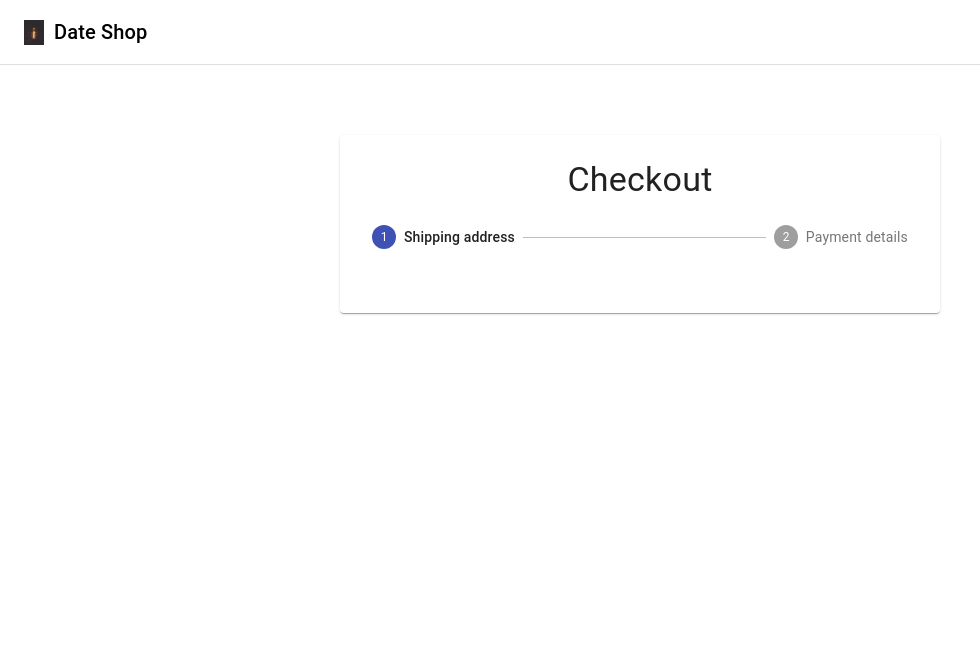
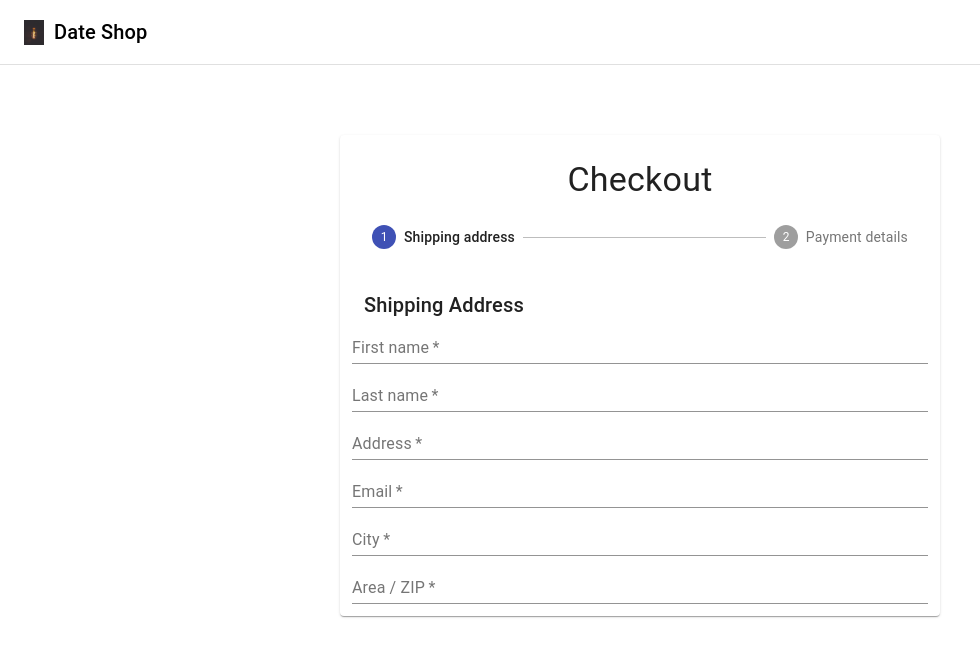
Before and after one commit to Khalfan1998/E_CommerceApp, a React (Create React App) app: page /checkout in a window 1280 px wide. Shown: the top 656 px of the page, without its empty margins (0-980 px from the left). Built offline with nearby package versions, Linux system fonts and the light colour scheme; no server answers.

Commit message:
Checkout Page form
adding checkout page form

```diff
--- /dev/null
+++ b/src/components/CheckoutForm/AddressForm.jsx
@@ -0,0 +1,31 @@
+import React from 'react'
+import { InputLabel, Select, MenuItem, Button, Grid, Typography } from '@material-ui/core';
+import { useForm, FormProvider } from 'react-hook-form';
+
+import FormInput from './CustomTextField';
+
+const AddressForm = () => {
+    const methods = useForm();
+
+    return (
+        <>
+            <Typography variant='h6' gutterBottom>
+                Shipping Address
+            </Typography>
+            <FormProvider {...methods}>
+                <form onSubmit=''>
+                    <Grid container spacing={3}>
+                        <FormInput required name='firstName' label='First name' />
+                        <FormInput required name='lastName' label='Last name' />
+                        <FormInput required name='address1' label='Address' />
+                        <FormInput required name='email' label='Email' />
+                        <FormInput required name='city' label='City' />
+                        <FormInput required name='zip' label='Area / ZIP' />
+                    </Grid>
+                </form>
+            </FormProvider>
+        </>
+    )
+}
+
+export default AddressForm
--- a/src/components/CheckoutForm/Checkout/Checkout.jsx
+++ b/src/components/CheckoutForm/Checkout/Checkout.jsx
@@ -2,12 +2,24 @@
 import { Paper, Stepper, Step, StepLabel, Typography, CircularProgress, Divider, Button} from '@material-ui/core';
 
 import useStyles from './styles';
+import AddressForm from '../AddressForm';
+import PaymentForm from '../PaymentForm';
 
 const steps = ['Shipping address', 'Payment details']
 
 const Checkout = () => {
     const [activeStep, setActiveStep] = useState(0);
     const classes = useStyles();
+
+    const Confirmation = () => (
+        <div>
+            Confirmation
+        </div>
+    );
+
+    const Form = () => activeStep === 0
+        ? <AddressForm />
+        : <PaymentForm />
 
     return (
         <>
@@ -26,6 +38,7 @@
                         </Step>
                     ))}
                 </Stepper>
+                {activeStep === steps.length ? <Confirmation /> : <Form />}
               </Paper>
 
            </main>
--- /dev/null
+++ b/src/components/CheckoutForm/CustomTextField.jsx
@@ -0,0 +1,27 @@
+import React from 'react';
+import { TextField, Grid } from '@material-ui/core';
+import { useFormContext, Controller } from 'react-hook-form';
+
+
+const FormInput = ({ name, label, required}) => {
+const { control } = useFormContext();
+   const isError = false;
+
+return (
+   <>
+         <Controller
+            control={control}
+            name={name}
+            render = {({ field})=> (
+                <TextField
+                    fullWidth
+                    label={label}
+                    required
+                />
+            )}
+         />
+   </>
+ );
+ }
+
+export default FormInput;
--- /dev/null
+++ b/src/components/CheckoutForm/PaymentForm.jsx
@@ -0,0 +1,11 @@
+import React from 'react'
+
+const PaymentForm = () => {
+    return (
+        <div>
+            PaymentForm
+        </div>
+    )
+}
+
+export default PaymentForm
```
